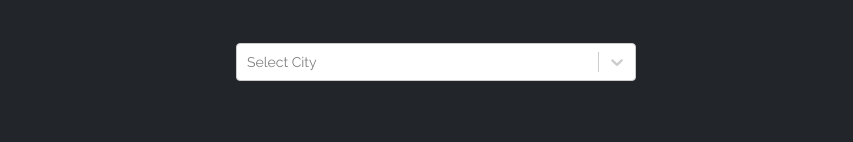
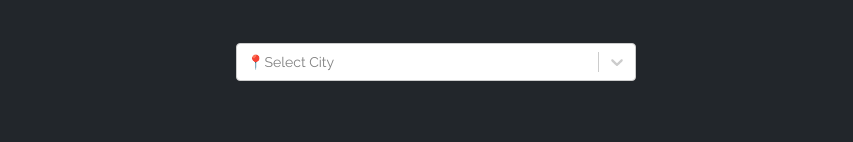
Before and after one commit to migsladisla/medirecords-weather-app-frontend, a React (Create React App) app: page / in a window 1280 px wide. Shown: the part 245-387 px from the top of the page, without its empty margins (204-1057 px from the left). Built offline with nearby package versions, Linux system fonts and the light colour scheme.

Commit message:
added pin logo to the search bar

```diff
--- a/src/routes/CityWeather/CityWeatherScreen.tsx
+++ b/src/routes/CityWeather/CityWeatherScreen.tsx
@@ -36,7 +36,7 @@ export default function CityWeatherScreen({
                         menuPlacement='auto'
                         menuPosition='fixed'
                         placeholder='Select City'
-                        value={{ value: city, label: capitalize(city!) }}
+                        value={{ value: city, label: `📍${capitalize(city!)}` }}
                         onChange={routeChange}
                     />
                     <Typography size={26} color='white'>
--- a/src/routes/Home/HomeScreen.tsx
+++ b/src/routes/Home/HomeScreen.tsx
@@ -32,7 +32,7 @@ export default function HomeScreen({
                     options={cities}
                     menuPlacement='auto'
                     menuPosition='fixed'
-                    placeholder='Select City'
+                    placeholder='📍Select City'
                     className='home__city-selector mx-auto'
                     onChange={routeChange}
                 />
```
